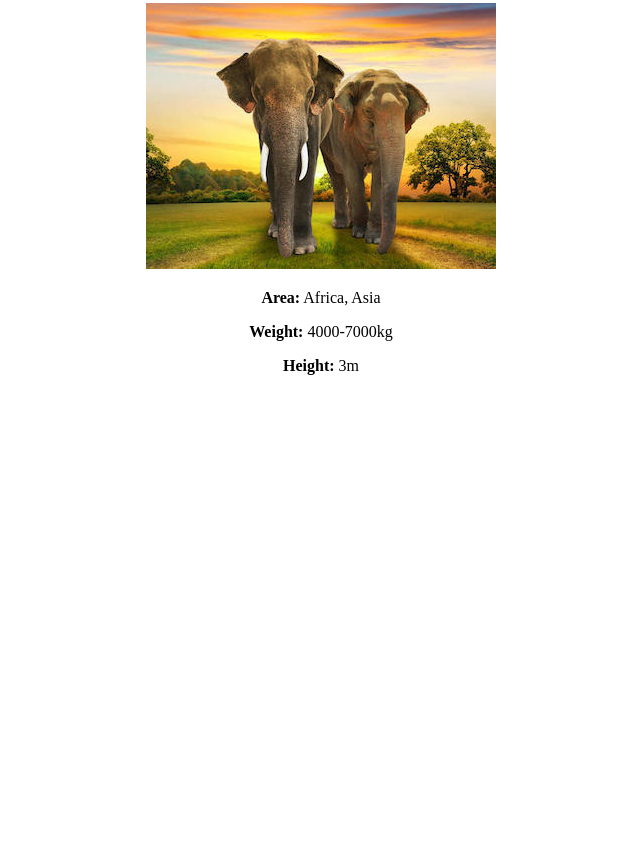
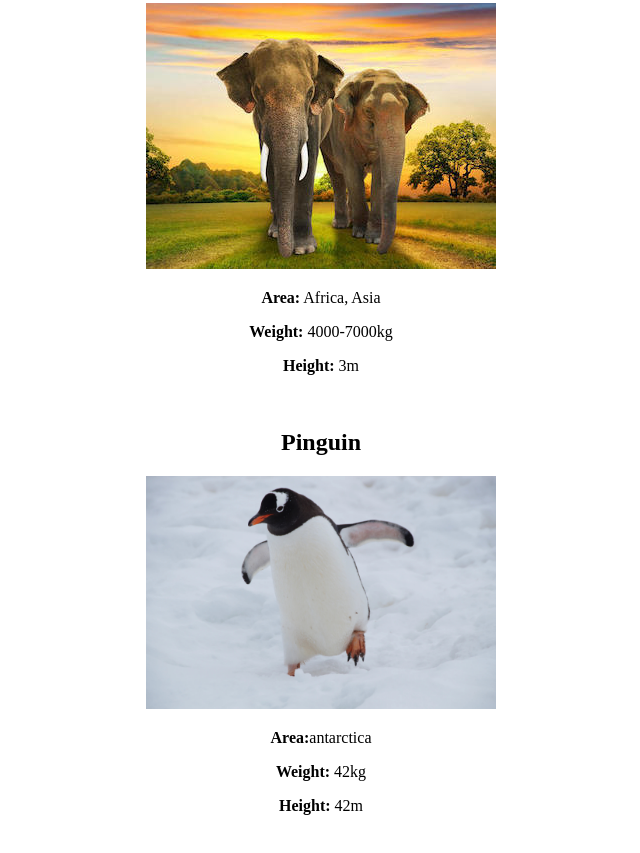
Before and after one commit to semm0k/Animal, a plain HTML site: page wild_animals/index.html in a window 1280 px wide. Shown: the part 794-1647 px from the top of the page, without its empty margins (319-959 px from the left). Before the commit the page ends 1211 px from the top, so only its background shows below. Drawn offline with Linux system fonts and the light colour scheme; files whose address does not match are found by name.

Commit message:
add comment 2

```diff
--- a/wild_animals/index.html
+++ b/wild_animals/index.html
@@ -32,5 +32,13 @@
     <p><b>Height:</b> 3m</p>
     <br>
 
+	<h2>Pinguin</h2>
+    <img width=350px src="C:\Users\lisav\Desktop\enimal/pinguin.jpg">
+    <p><b>Area:</b>antarctica</p>
+    <p><b>Weight:</b> 42kg</p>
+    <p><b>Height:</b> 42m</p>
+    <br>
+
+
   </body>
 </html>
```
Also changed, not shown: pinguin.jpg (added).
